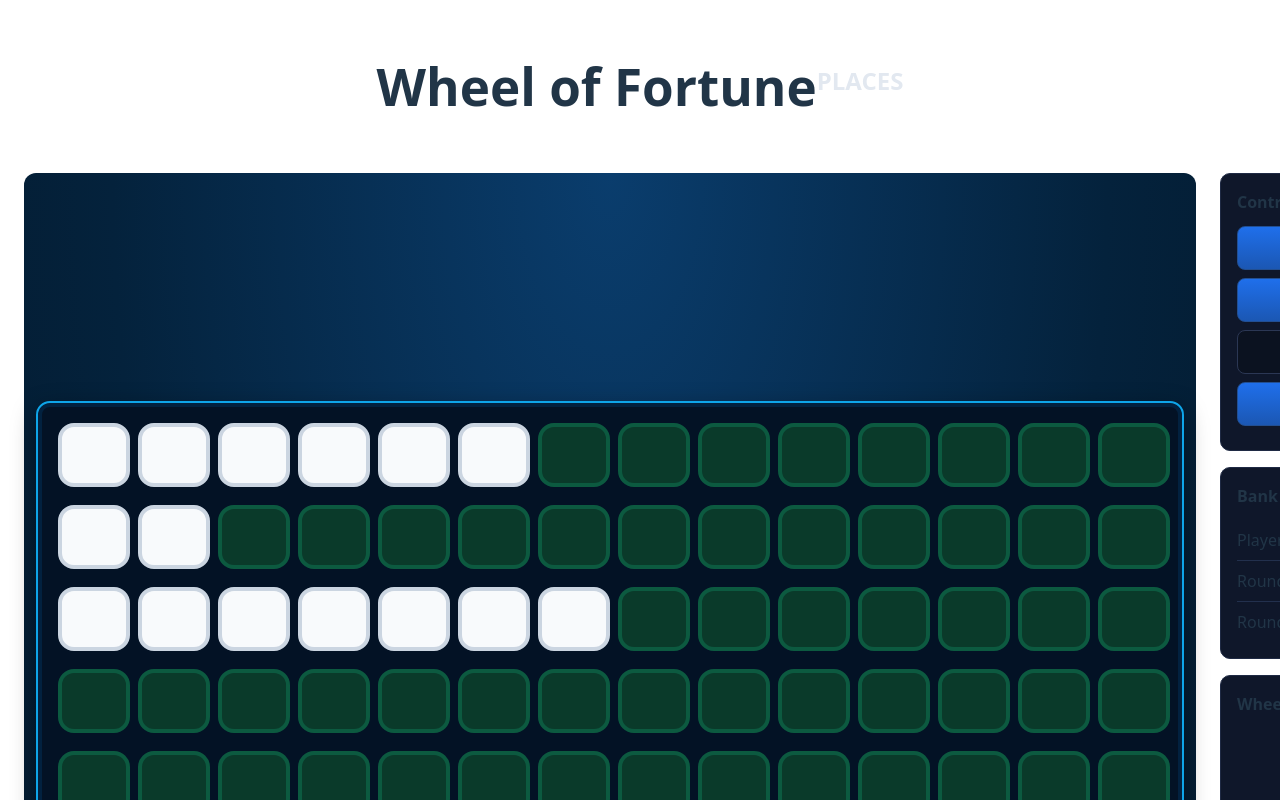
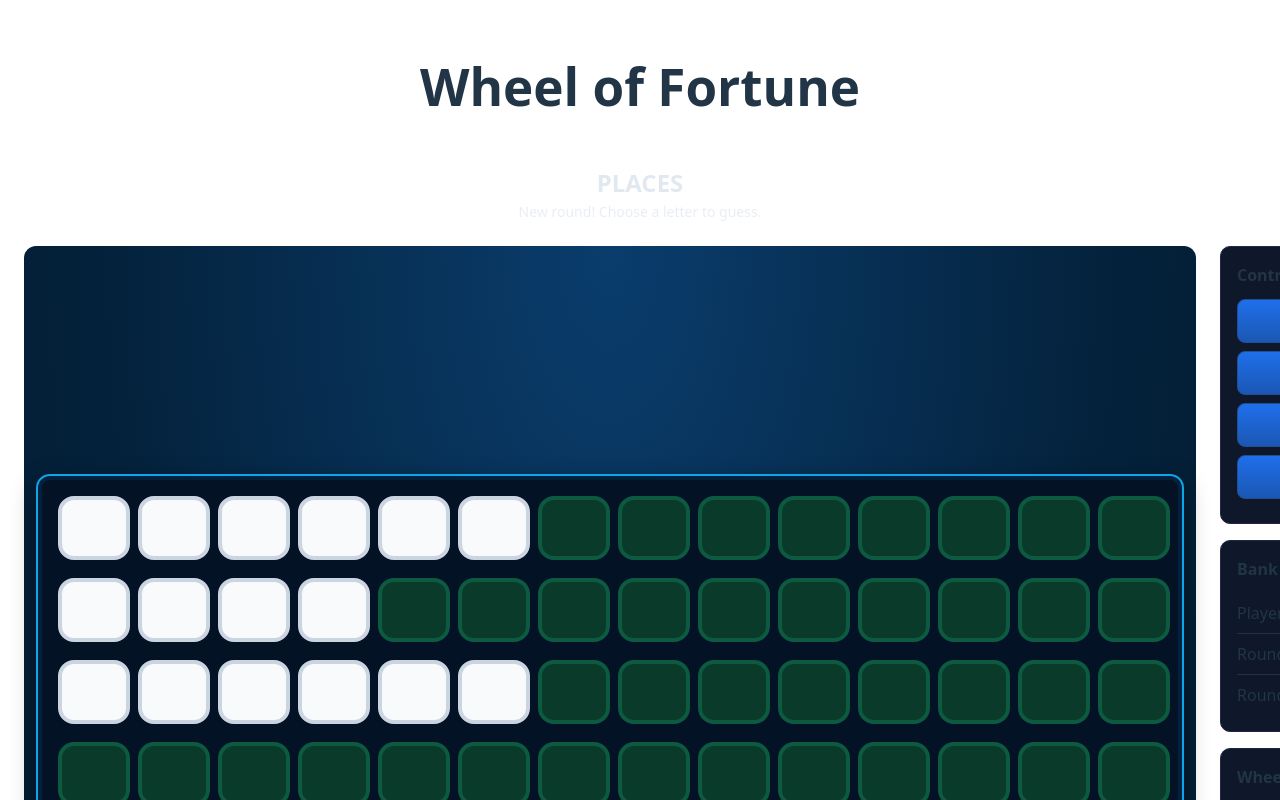
Before and after one commit to stavG123/wheel-of-fortune-react, a React (Vite) app in the folder wheel-of-fortune/: page / in a window 1280 px wide. Shown: the top 800 px of the page. Built offline with nearby package versions, Linux system fonts and the light colour scheme.

Commit message:
Guessed letters and answers are correct or incorrect

```diff
--- a/wheel-of-fortune/src/components/Dashboard/Dashboard.jsx
+++ b/wheel-of-fortune/src/components/Dashboard/Dashboard.jsx
@@ -1,10 +1,11 @@
-import { useEffect, useState } from 'react'
+import { useEffect, useState, useCallback } from 'react'
 import PuzzleBoard from './PuzzleBoard.jsx'
 import './dashboard.css'
 import { getRandomClue } from '../../data/clues.js'
 import WheelOfFortune from './Wheel.jsx'
 
 function Dashboard() {
+  // state
   const [round, setRound] = useState(1)
   const [clue, setClue] = useState(null)
   const [letters, setLetters] = useState([])
@@ -13,15 +14,21 @@
   const [guess, setGuess] = useState('') //for guessing whole solution
   const [isConstantOpen, setIsConstantOpen] = useState(false) //maybe add consonant const?
   const [isVowelOpen, setIsVowelOpen] = useState(false) // add vowel const?
+  const [status, setStatus] = useState('Choose a letter to guess') // message at top of screen
+  const [guessed, setGuessed] = useState(() => new Set())
 
-  const startNewRound = () => {
+
+  // start a new round
+  const startNewRound = useCallback(() => {
     const next = getRandomClue()
     const chars = next.phrase.toUpperCase().split('')
     setRound(r => r + (clue ? 1 : 0))
     setClue(next)
     setLetters(chars)
-    setRevealed(chars.map(ch => (/[A-Z]/.test(ch) ? false : true))) //use for revelaing letters later, array of true/false
-  }
+    setGuessed(new Set())
+    setRevealed(chars.map(ch => (/[A-Z]/.test(ch) ? false : true))) //use for revealing letters later, array of true/false
+    setStatus('New round! Choose a letter to guess.')
+  }, [clue])
 
   const openSolvePopup = () => setIsSolveOpen(true)
   const closeSolvePopup = () => {
@@ -54,28 +61,95 @@
     //next round
   }
 
+  // initial load
   useEffect(() => {
     startNewRound()
-    // eslint-disable-next-line react-hooks/exhaustive-deps
+
   }, [])
+
+  // guess handler
+  function handleLetterClick(raw) {
+    if (!clue) return
+
+    // This gets the first letter and makes it uppercase
+    const L = String(raw).trim().slice(0, 1).toUpperCase()
+    if (!/^[A-Z]$/.test(L)) { setStatus('Letters A–Z only.'); return }
+
+    // Already picked that letter
+    if (guessed.has(L)) {
+      setStatus(`You already picked “${L}”.`)
+      return
+    }
+
+    // Add to guessed set
+    setGuessed(prev => {
+      const next = new Set(prev)
+      next.add(L)
+      return next
+    })
+
+    const phraseUpper = clue.phrase.toUpperCase()
+
+    // Count hits (how many L in the phrase)
+    const hits = [...phraseUpper].filter(ch => ch === L).length
+
+    if (hits > 0) {
+      setStatus(`That is Correct! ${L} appears ${hits} time(s).`)
+
+      // Reveal the matching tiles in the revealed[] array
+      setRevealed(prev =>
+        prev.map((v, idx) => {
+          const ch = letters[idx]
+          // keep already-revealed, or reveal if this tile is a letter that matches L
+          return v || (/[A-Z]/.test(ch) && ch === L)
+        })
+      )
+
+      // After revealing, check if puzzle is fully solved
+      setTimeout(() => {
+        // This is checking if every letter in the puzzle is revealed or matches the one just guessed
+        const allRevealed = letters.every((ch, i) =>
+          /[A-Z]/.test(ch) ? (revealed[i] || ch === L) : true
+        )
+        if (allRevealed) {
+          setStatus('YOU REVEALED EVERYTHING! PRESS “New Round”.')
+        }
+      }, 0)
+    } else {
+      setStatus(`No “${L}” in the puzzle.`)
+    }
+  }
+
+  // Instead of getting a blank screen when loading puzzle, it will show a small message
+  if (!clue) {
+    return (
+      <div className="dashboard">
+        <header className="dashboard__header">
+          <h1>Wheel of Fortune</h1>
+        </header>
+        <div style={{ textAlign: 'center', marginTop: 12, color: '#e2e8f0' }}>
+          Loading puzzle…
+        </div>
+      </div>
+    )
+  }
 
   return (
     <div className="dashboard">
       <header className="dashboard__header">
         <h1>Wheel of Fortune</h1>
-        {clue && (
-          <h2 style={{ marginTop: '8px', color: '#e2e8f0' }}>{clue.category}</h2>
-        )}
       </header>
+
+      <div style={{ textAlign: 'center', marginTop: '-8px', color: '#e2e8f0' }}>
+        <h2 style={{ margin: 0 }}>{clue.category}</h2>
+        <div style={{ opacity: 0.75, fontSize: 14 }}>{status}</div>
+      </div>
 
       <main className="dashboard__main">
         <section className="dashboard__board">
           <PuzzleBoard
             letters={letters}
-            revealed={revealed}
-            onRevealIndex={(i) =>
-              setRevealed(prev => prev.map((v, idx) => (idx === i ? true : v)))
-            }
+            guessedLetters={guessed}
           />
         </section>
 
@@ -84,7 +158,7 @@
             <h2>Controls</h2>
             <button className='button' onClick={openConsonantPopup}>Guess a Consonant</button>
             <button className="button" onClick={openVowelPopup}>Buy Vowel</button>
-            <button className="button button--secondary" onClick={openSolvePopup}>
+            <button className="button" onClick={openSolvePopup}>
               Solve
             </button>
             <button className="button" onClick={startNewRound}>New Round</button> {/* remove later */}
@@ -139,9 +213,9 @@
 
                 <div className="col-lg-4 center-block text-center" id="button-container">
                   {[
-                    ['B','C','D','F','G','H','J'],
-                    ['K','L','M','N','P','Q','R'],
-                    ['S','T','V','W','X','Y','Z']
+                    ['B', 'C', 'D', 'F', 'G', 'H', 'J'],
+                    ['K', 'L', 'M', 'N', 'P', 'Q', 'R'],
+                    ['S', 'T', 'V', 'W', 'X', 'Y', 'Z']
                   ].map((row, rowIdx) => (
                     <div className="btn-group" role="group" key={rowIdx} id={`key-row${rowIdx + 1}`}>
                       {row.map(letter => (
@@ -174,11 +248,11 @@
 
                 <div className="col-lg-4 center-block text-center" id="vowel-container">
                   <div className="btn-group" role="group" id="vowel-row">
-                    <button type="button" className="letter-button btn btn-lg btn-info" name="letter">A</button>
-                    <button type="button" className="letter-button btn btn-lg btn-info" name="letter">E</button>
-                    <button type="button" className="letter-button btn btn-lg btn-info" name="letter">I</button>
-                    <button type="button" className="letter-button btn btn-lg btn-info" name="letter">O</button>
-                    <button type="button" className="letter-button btn btn-lg btn-info" name="letter">U</button>
+                    <button type="button" className="letter-button btn btn-lg btn-info" name="letter" onClick={() => handleLetterClick('A')}>A</button>
+                    <button type="button" className="letter-button btn btn-lg btn-info" name="letter" onClick={() => handleLetterClick('E')}>E</button>
+                    <button type="button" className="letter-button btn btn-lg btn-info" name="letter" onClick={() => handleLetterClick('I')}>I</button>
+                    <button type="button" className="letter-button btn btn-lg btn-info" name="letter" onClick={() => handleLetterClick('O')}>O</button>
+                    <button type="button" className="letter-button btn btn-lg btn-info" name="letter" onClick={() => handleLetterClick('U')}>U</button>
                   </div>
                 </div>
 
--- a/wheel-of-fortune/src/components/Dashboard/PuzzleBoard.jsx
+++ b/wheel-of-fortune/src/components/Dashboard/PuzzleBoard.jsx
@@ -3,8 +3,11 @@
 const TILE_COLUMNS = 14
 const TILE_ROWS = 8
 
-function PuzzleBoard({ letters }) {
+function PuzzleBoard({ letters = [], guessedLetters }) {
+  // This is a fallback so uts never undefined
+  const guessed = guessedLetters instanceof Set ? guessedLetters : new Set()
   const phrase = letters.join('')
+  // Get just the A-Z words for the "one word per row" layout
   const words = (phrase.toUpperCase().match(/[A-Z]+/g) || [])
 
   return (
@@ -16,10 +19,17 @@
           <div className="puzzle-row" key={`row-${rowIdx}`}>
             {Array.from({ length: TILE_COLUMNS }).map((_, colIdx) => {
               const isFilled = colIdx < wordLen
+              const letter = isFilled ? word[colIdx] : ''
+              const isRevealed = isFilled && guessed.has(letter)
               return (
                 <div
                   key={`tile-${rowIdx}-${colIdx}`}
-                  className={'tile ' + (isFilled ? 'tile--revealed' : 'tile--hidden')}
+                  className={'tile ' + (isFilled
+                    // make filled tiles white from the start
+                    ? 'tile--revealed'
+                    // letter wil still hidden until guessed
+                    : 'tile--hidden')}
+                  {...isRevealed ? letter : ''}
                 />
               )
             })}
--- a/wheel-of-fortune/src/components/Dashboard/dashboard.css
+++ b/wheel-of-fortune/src/components/Dashboard/dashboard.css
@@ -70,6 +70,7 @@
   border-top: none;
 }
 
+
 .modal-overlay {
   position: fixed;
   top: 0;
```
